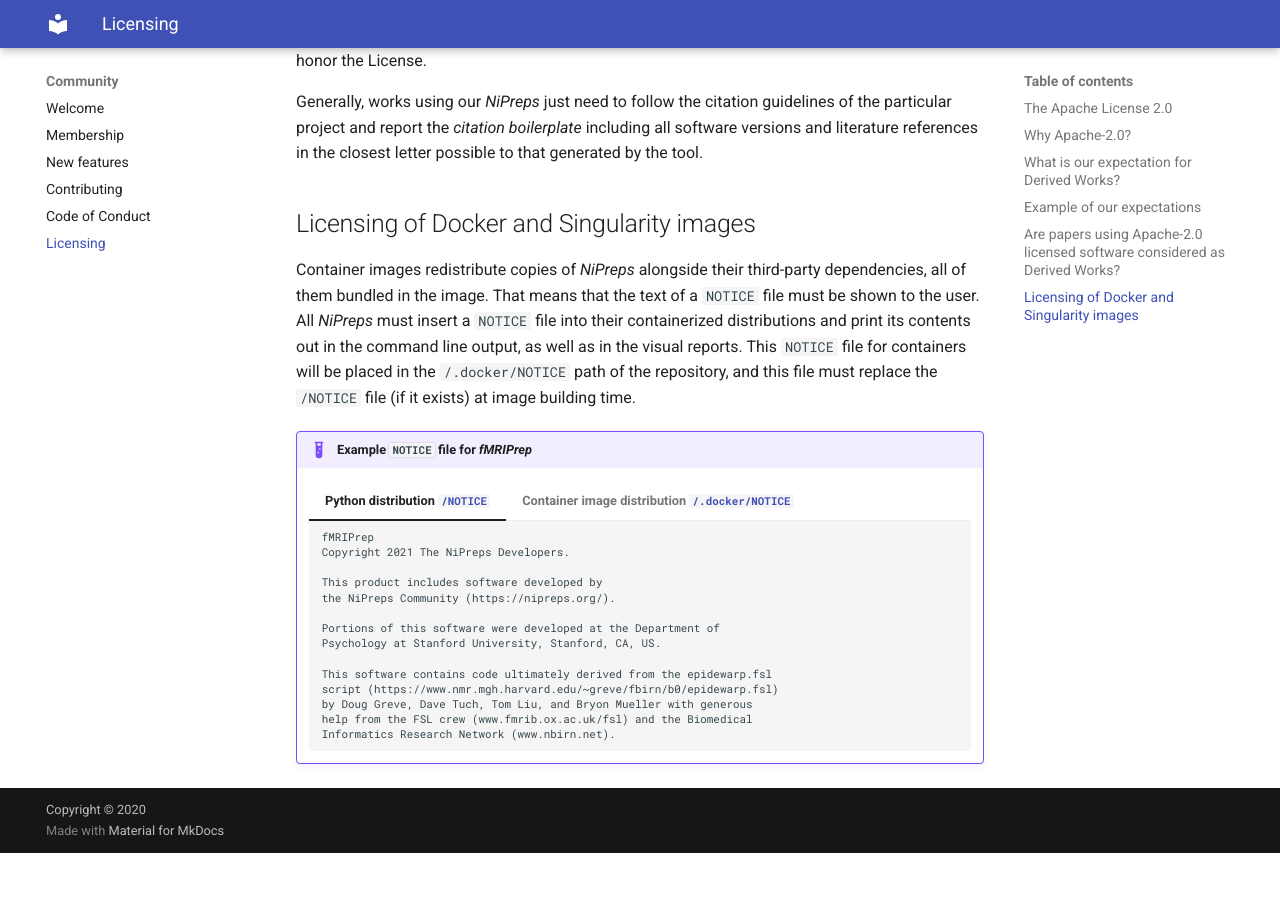
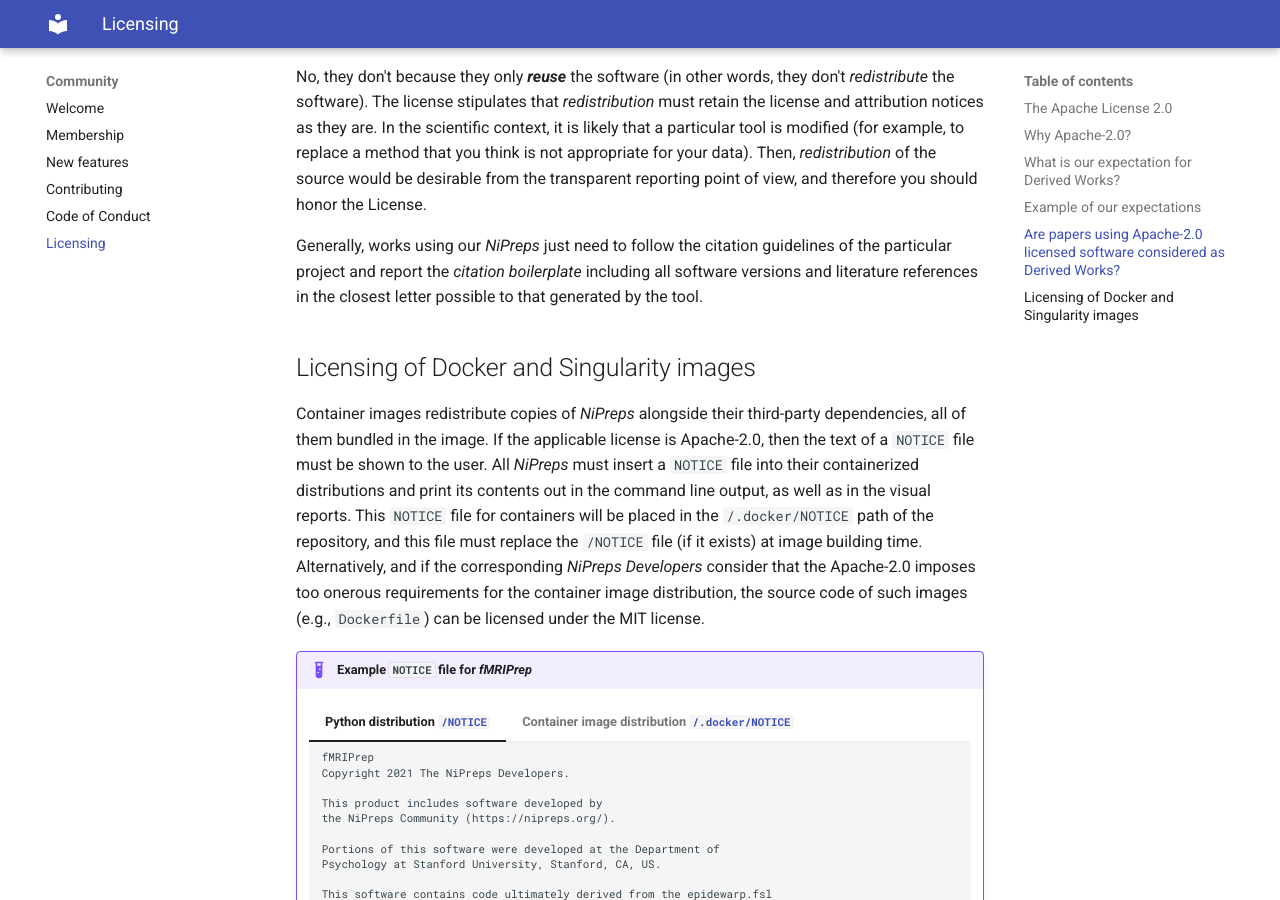
Before and after one commit to nipreps/nipreps.github.io, an MkDocs documentation site: the page built from docs/community/licensing.md, in a window 1280 px wide and 900 px high, scrolled down 3999 px. Built offline with MkDocs 1.6.1 and Material for MkDocs 9.7.7, drawn with Linux system fonts in a browser that asks for light colours; before the commit the page ends 4852 px from its top, so only the background shows below that; some of the changed text lies outside the part shown.

Commit message:
enh: allow MIT for the Dockerfiles, add mindboggle to NOTICE example

```diff
--- a/docs/community/licensing.md
+++ b/docs/community/licensing.md
@@ -2,6 +2,10 @@
 
 All software packages and tools under the *NiPreps* umbrella must be licensed under the [Apache License 2.0](https://www.apache.org/licenses/LICENSE-2.0) by default, unless otherwise stated.
 The authors of new *NiPreps* packages may not abide by this general rule of thumb if necessary and/or sufficiently justified (e.g., the source code is actually derived from a product licensed under a copyleft license).
+
+Containerized Images bundling *NiPreps* components and their dependencies can be distributed under the [MIT License](https://choosealicense.com/licenses/mit/).
+In such a case, the attribution notice of the MIT license must be present in the header comment of the container image bootstraping file (for instance, the so-called `Dockerfile`).
+This different licensing must be also indicated in the `NOTICE` file of the corresponding *NiPreps* components bundled within the image.
 
 Data (distributed within the test data of packages or through the [`nipreps-data` GitHub organization](https://github.com/nipreps-data)) will preferably be distributed under the [Creative Commons Zero v1.0 Universal](https://choosealicense.com/licenses/cc0-1.0/).
 
@@ -151,9 +155,10 @@
 ## Licensing of Docker and Singularity images
 
 Container images redistribute copies of *NiPreps* alongside their third-party dependencies, all of them bundled in the image.
-That means that the text of a `NOTICE` file must be shown to the user.
+If the applicable license is Apache-2.0, then the text of a `NOTICE` file must be shown to the user.
 All *NiPreps* must insert a `NOTICE` file into their containerized distributions and print its contents out in the command line output, as well as in the visual reports.
 This `NOTICE` file for containers will be placed in the `/.docker/NOTICE` path of the repository, and this file must replace the `/NOTICE` file (if it exists) at image building time.
+Alternatively, and if the corresponding *NiPreps Developers* consider that the Apache-2.0 imposes too onerous requirements for the container image distribution, the source code of such images (e.g., `Dockerfile`) can be licensed under the MIT license.
 
 !!! example "Example `NOTICE` file for *fMRIPrep*"
 
@@ -258,6 +263,11 @@
         the BSD 3-clause license terms.
         Copyright 2009-2013 ConsortiumOfANTS.
 
+        sMRIPrep, a component of this bundle, contains code ultimately derived from
+        Mindboggle <version-placeholder>, which is available under
+        the Apache License 2.0.
+        Copyright 2016, Mindboggle team (http://mindboggle.info)
+
         fMRIPrep contains code ultimately derived from the epidewarp.fsl
         script (https://www.nmr.mgh.harvard.edu/~greve/fbirn/b0/epidewarp.fsl)
         by Doug Greve, Dave Tuch, Tom Liu, and Bryon Mueller with generous
```
